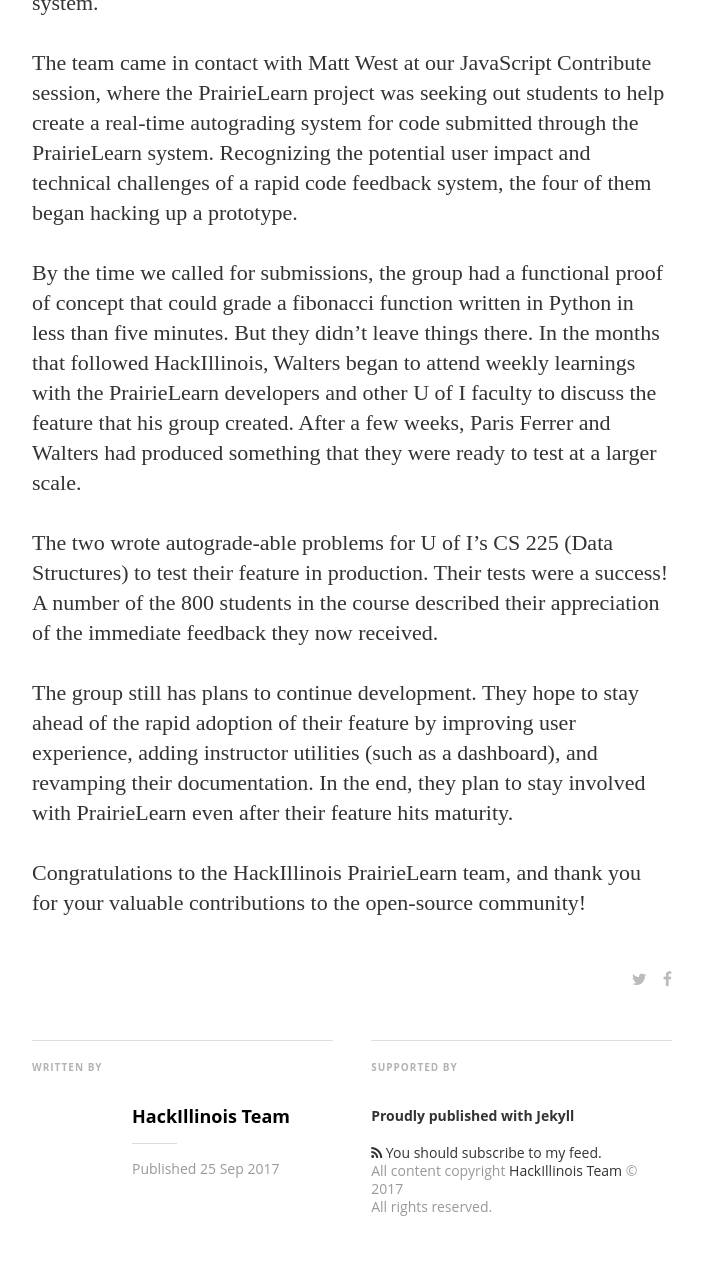
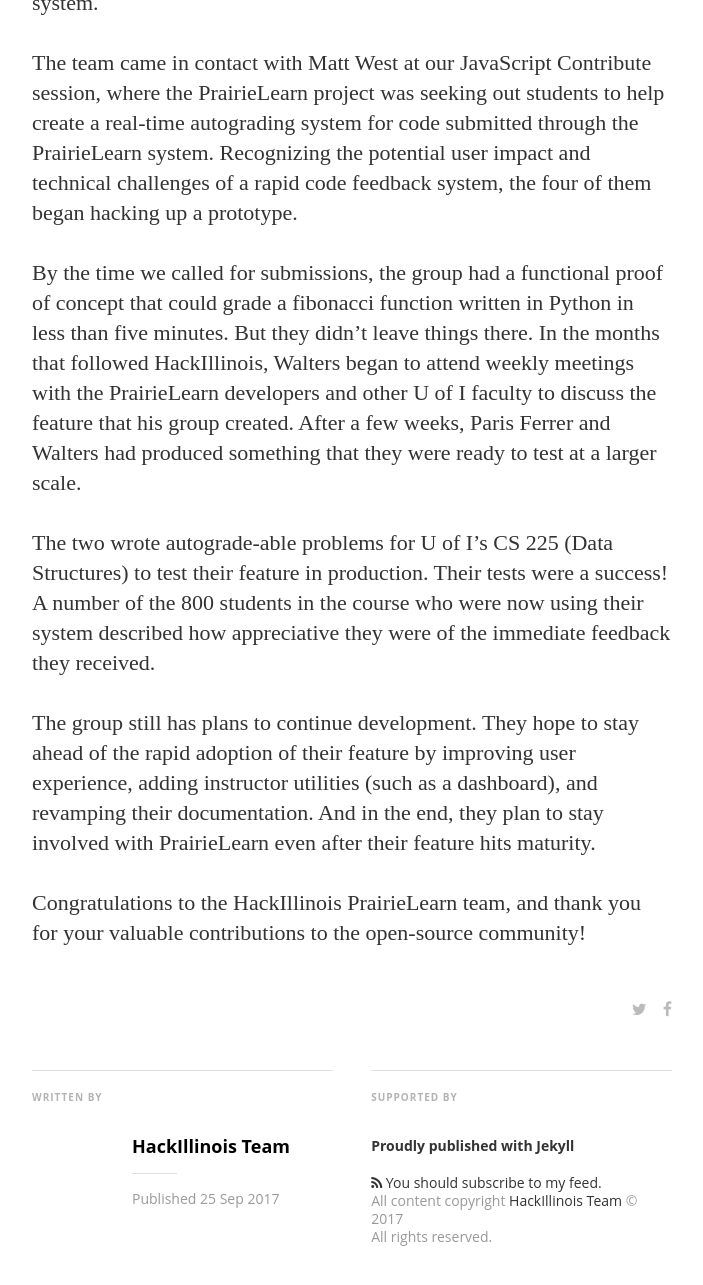
Before and after one commit to HackIllinois/blog, a Jekyll site: the page built from _posts/2017-09-25-open-source-at-hackillinois-prairielearn.markdown, in a window 1280 px wide and 1400 px high, scrolled down 1094 px, cut to the strip 0-1302 px from the top of the window. Shown: the top 1285 px of the strip, without its empty margins (288-991 px from the left). Built offline with Jekyll 4.4.1, drawn with Linux system fonts in a browser that asks for light colours; nearby versions of some CDN libraries; some web fonts are replaced.

Commit message:
fix typos/grammatical issues

```diff
--- a/_posts/2017-09-25-open-source-at-hackillinois-prairielearn.markdown
+++ b/_posts/2017-09-25-open-source-at-hackillinois-prairielearn.markdown
@@ -21,10 +21,10 @@
 
 The team came in contact with Matt West at our JavaScript Contribute session, where the PrairieLearn project was seeking out students to help create a real-time autograding system for code submitted through the PrairieLearn system. Recognizing the potential user impact and technical challenges of a rapid code feedback system, the four of them began hacking up a prototype.
 
-By the time we called for submissions, the group had a functional proof of concept that could grade a fibonacci function written in Python in less than five minutes. But they didn’t leave things there. In the months that followed HackIllinois, Walters began to attend weekly learnings with the PrairieLearn developers and other U of I faculty to discuss the feature that his group created. After a few weeks, Paris Ferrer and Walters had produced something that they were ready to test at a larger scale.
+By the time we called for submissions, the group had a functional proof of concept that could grade a fibonacci function written in Python in less than five minutes. But they didn’t leave things there. In the months that followed HackIllinois, Walters began to attend weekly meetings with the PrairieLearn developers and other U of I faculty to discuss the feature that his group created. After a few weeks, Paris Ferrer and Walters had produced something that they were ready to test at a larger scale.
 
-The two wrote autograde-able problems for U of I’s CS 225 (Data Structures) to test their feature in production. Their tests were a success! A number of the 800 students in the course described their appreciation of the immediate feedback they now received.
+The two wrote autograde-able problems for U of I’s CS 225 (Data Structures) to test their feature in production. Their tests were a success! A number of the 800 students in the course who were now using their system described how appreciative they were of the immediate feedback they received.
 
-The group still has plans to continue development. They hope to stay ahead of the rapid adoption of their feature by improving user experience, adding instructor utilities (such as a dashboard), and revamping their documentation. In the end, they plan to stay involved with PrairieLearn even after their feature hits maturity.
+The group still has plans to continue development. They hope to stay ahead of the rapid adoption of their feature by improving user experience, adding instructor utilities (such as a dashboard), and revamping their documentation. And in the end, they plan to stay involved with PrairieLearn even after their feature hits maturity.
 
 Congratulations to the HackIllinois PrairieLearn team, and thank you for your valuable contributions to the open-source community!
```
